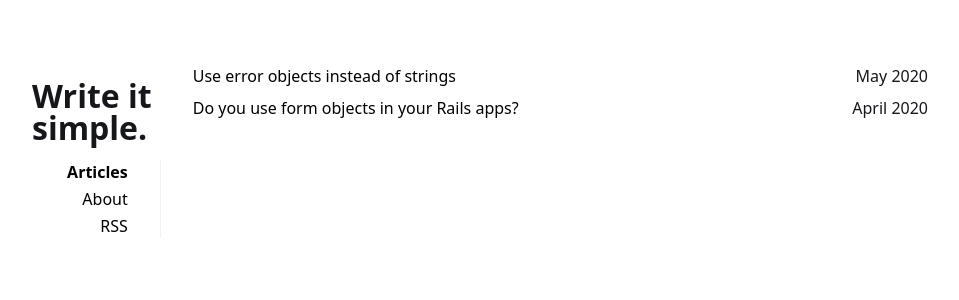
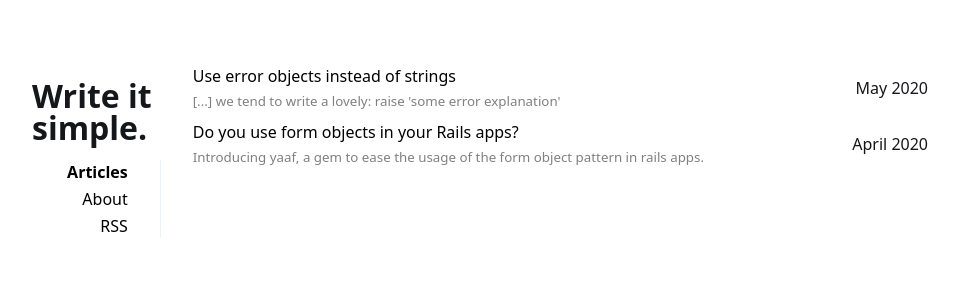
Before and after one commit to juanmanuelramallo/blog, a Jekyll site: the page built from index.html, in a window 1280 px wide. Shown: the top 300 px of the page, without its empty margins (160-1119 px from the left). Built offline with Jekyll 4.4.1, drawn with Linux system fonts in a browser that asks for light colours.

Commit message:
Adding excerpts

````diff
--- a/_config.yml
+++ b/_config.yml
@@ -53,3 +53,5 @@ plugins:
 #   - vendor/cache/
 #   - vendor/gems/
 #   - vendor/ruby/
+
+excerpt_separator: <!--more-->
--- a/_posts/2020-04-10-introducing-yaaf.markdown
+++ b/_posts/2020-04-10-introducing-yaaf.markdown
@@ -4,6 +4,7 @@ title:  "Do you use form objects in your Rails apps?"
 date:   2020-04-10 18:00:00 -0300
 categories: gems
 tags: [rails, gems]
+excerpt: Introducing yaaf, a gem to ease the usage of the form object pattern in rails apps.
 ---
 Introducing [yaaf](https://github.com/rootstrap/yaaf), a gem to ease the usage of the form object pattern in rails apps.
 
--- a/_posts/2020-05-03-raise-an-error.markdown
+++ b/_posts/2020-05-03-raise-an-error.markdown
@@ -3,15 +3,15 @@ layout: post
 title:  "Use error objects instead of strings"
 categories: why-not
 tags: [why-not, ruby]
+excerpt: "[...] we tend to write a lovely: raise 'some error explanation'"
 ---
 
-Every once in a while we need to raise an error so that our program exits and displays the error in the standard output.
+Every once in a while we need to raise an error so that our program exits and displays the error in the standard error.
 And most of the time (seen it several times while code reviewing) we tend to write a lovely: `raise "some error explanation"`
 
 ## Why not use an object instead of a string?
 
 When we raise errors using objects we'll be able to easily identify those errors, everywhere (logs, console, when rescuing).
-
 Take a look at this example:
 ```
 [1] pry(main)> raise "some error"
--- a/_sass/_main.scss
+++ b/_sass/_main.scss
@@ -157,6 +157,15 @@ strong, b {
   //list-style-position: inside;
 }
 
+.posts li .title {
+  display: block;
+}
+
+.posts li .excerpt a {
+  white-space: normal;
+  color: gray;
+}
+
 main {
   display:flex;
   flex-wrap:wrap;
--- a/index.html
+++ b/index.html
@@ -6,7 +6,12 @@ layout: default
   <ul>
     {% for post in site.posts %}
       <li>
-        <a href="{{ site.baseurl }}{{ post.url }}">{{ post.title }}</a>
+        <span>
+          <a class="title" href="{{ site.baseurl }}{{ post.url }}">{{ post.title }}</a>
+          <small class="excerpt">
+            <a href="{{ site.baseurl }}{{ post.url }}">{{ post.excerpt | strip_html }}</a>
+          </small>
+        </span>
         {% include time.html date=post.date %}
       </li>
     {% endfor %}
````
Also changed, not shown: _drafts/use-constants-to-write-the-semver-of-your-gems.md (+1 -0 lines).
